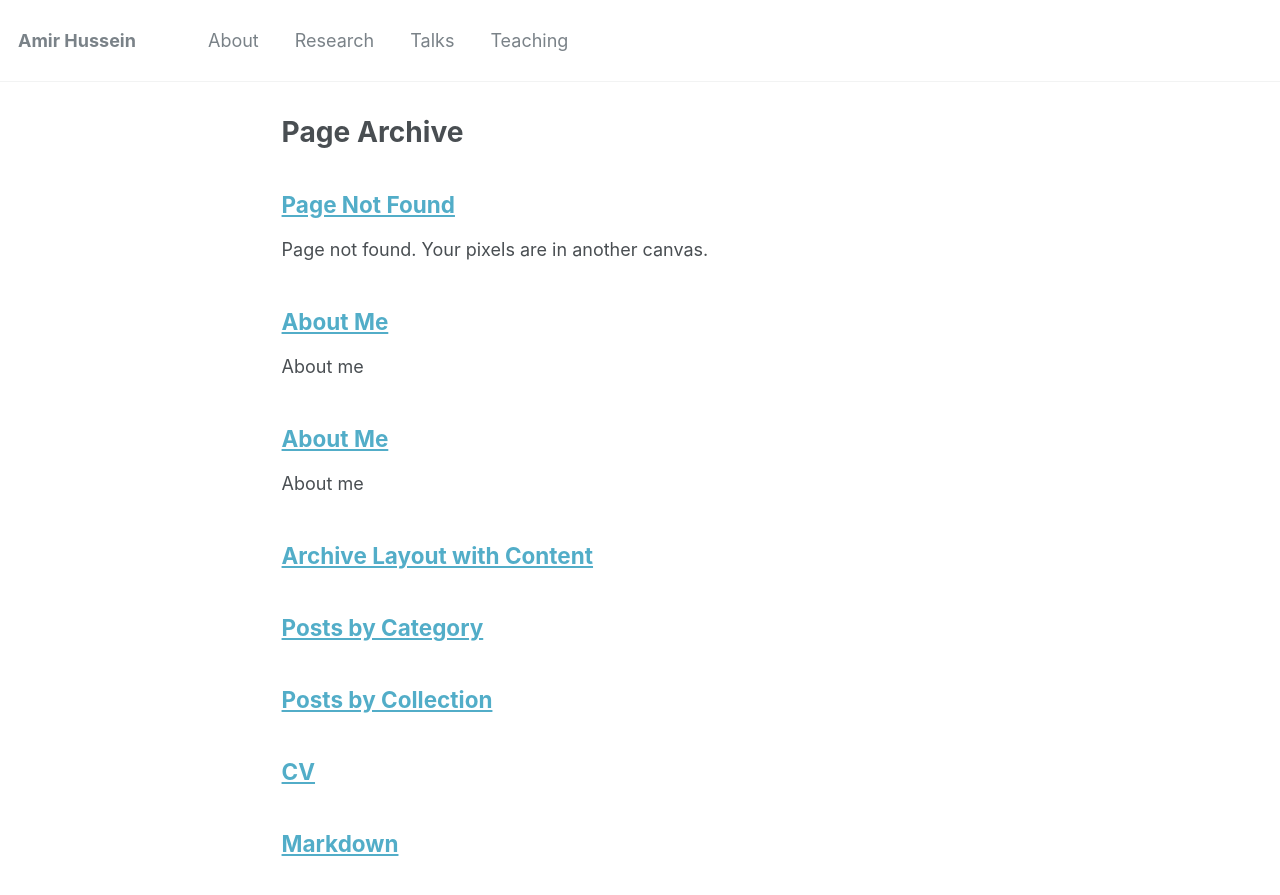
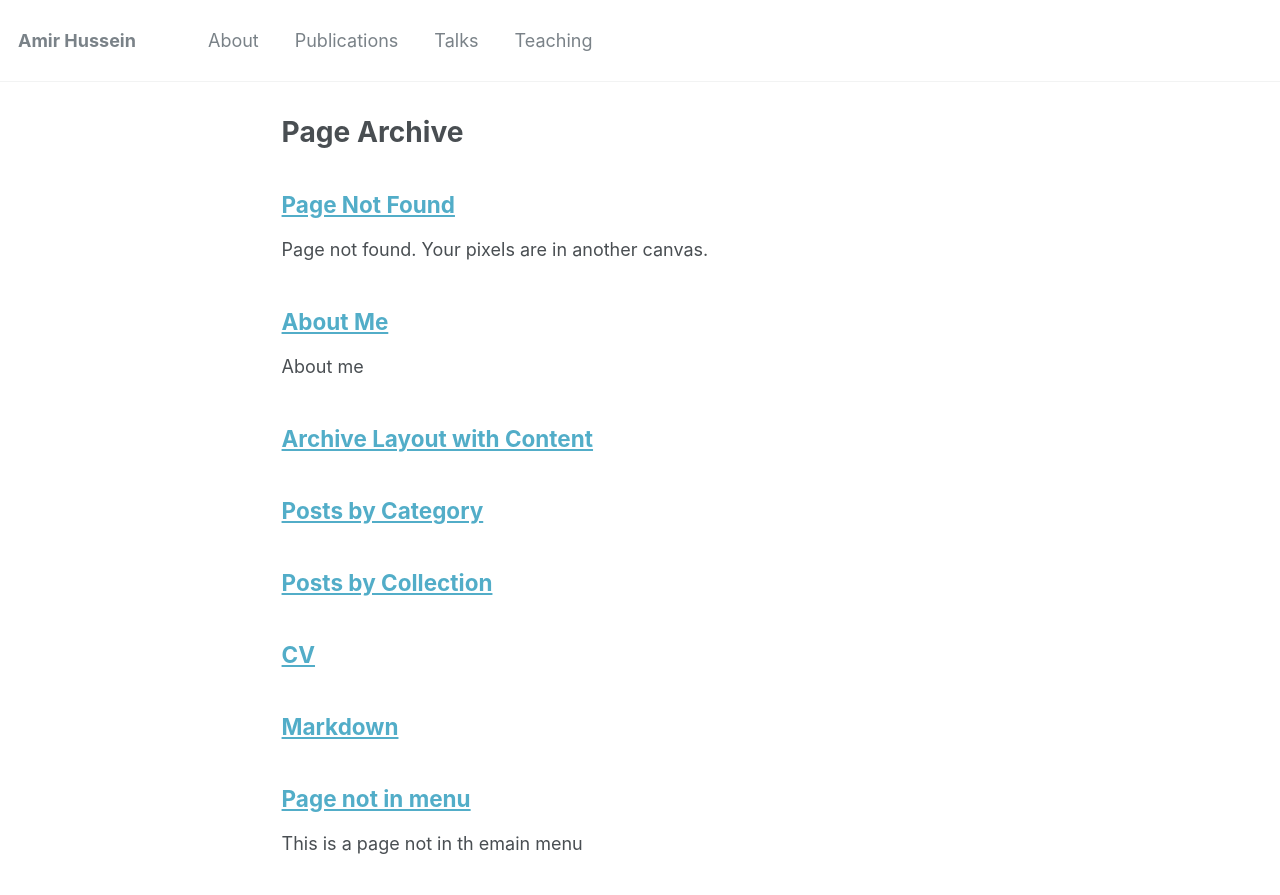
Before and after one commit to AmirHussein96/AmirHussein96.github.io, a Jekyll site: the page built from _pages/page-archive.html, in a window 1280 px wide and 900 px high. Shown: the top 895 px of the window. Built offline with Jekyll 4.4.1, drawn with Linux system fonts in a browser that asks for light colours.

Commit message:
multipage
Signed-off-by: Amir Hussein <amhussein@amhussein-mlt.client.nvidia.com>

```diff
--- a/_data/navigation.yml
+++ b/_data/navigation.yml
@@ -2,7 +2,7 @@
 main:
   - title: "About"
     url: /
-  - title: "Research"
+  - title: "Publications"
     url: /publications/
   - title: "Talks"
     url: /talks/
```
Also changed, not shown: about_old.md (+2 -2 lines), 2 other files.
